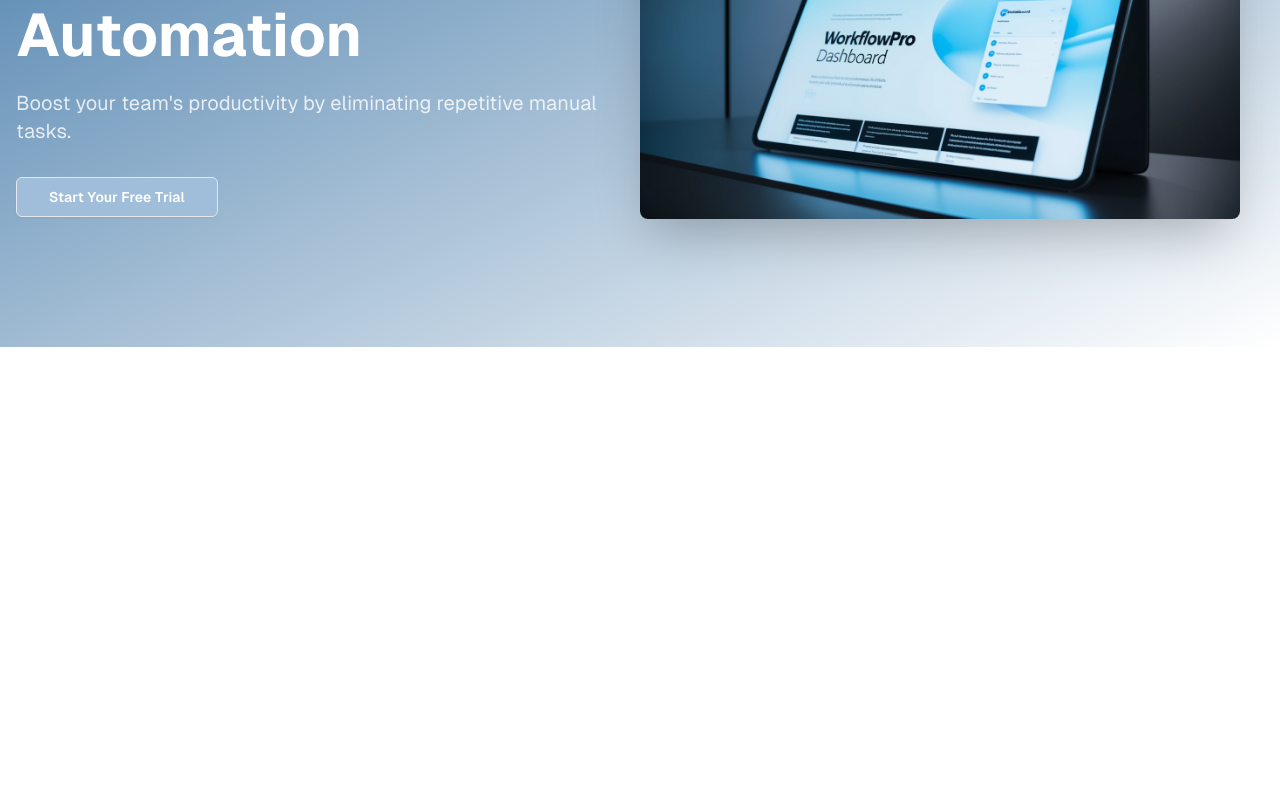
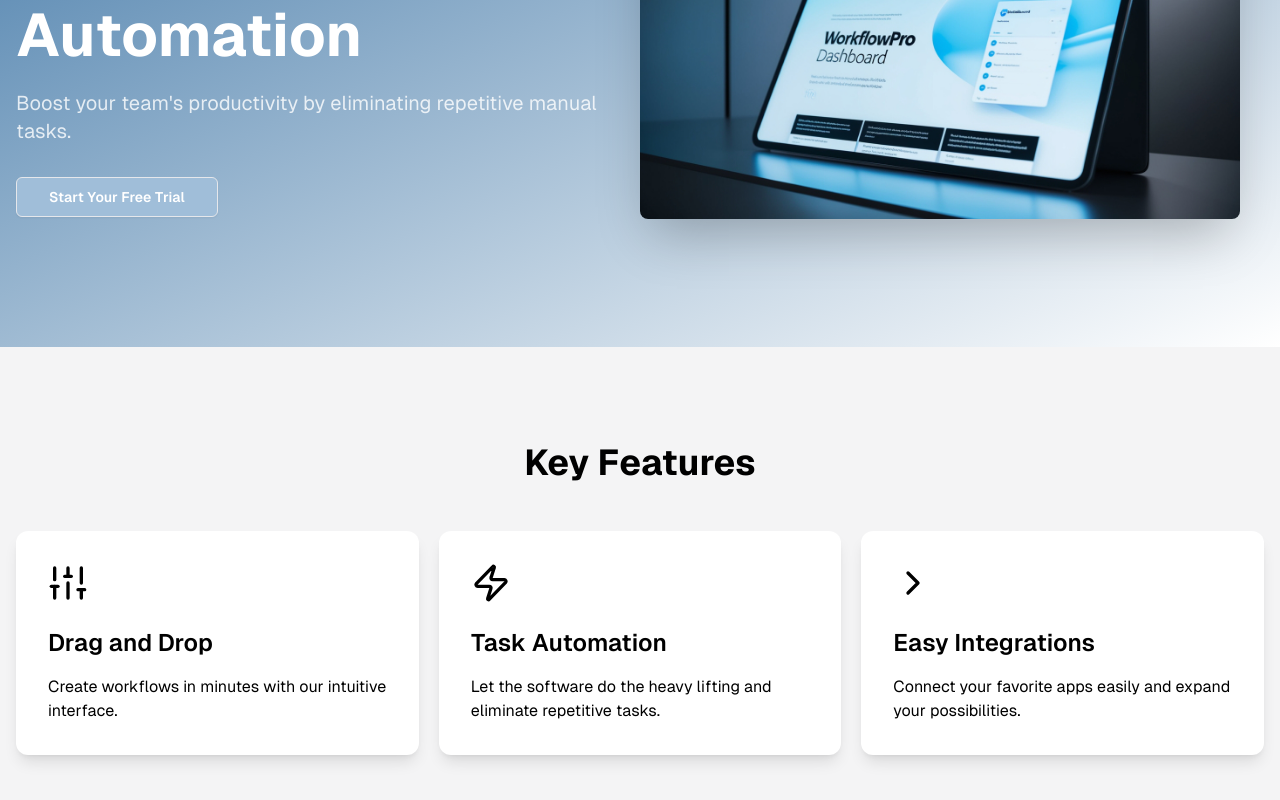
Before and after one commit to itseduardolima/WorkflowPro, a Next.js app: page / in a window 1280 px wide. Shown: the part 312-1112 px from the top of the page. Before the commit the page ends 800 px from the top, so only its background shows below. Built offline with nearby package versions, Linux system fonts and the light colour scheme.

Commit message:
feat: Feature section

```diff
--- a/src/app/page.tsx
+++ b/src/app/page.tsx
@@ -1,5 +1,6 @@
 "use client";
 
+import Features from "@/components/Features";
 import Header from "@/components/Header";
 import { Hero } from "@/components/Hero";
 
@@ -8,6 +9,7 @@ export default function Home() {
     <>
       <Header />
       <Hero />
+      <Features />
     </>
   );
 }
--- /dev/null
+++ b/src/components/Features.tsx
@@ -0,0 +1,71 @@
+import React from "react";
+import { motion } from "framer-motion";
+import { Sliders, Zap, ChevronRight } from "lucide-react";
+
+type Feature = {
+  icon: React.ReactNode;
+  title: string;
+  description: string;
+};
+
+const Features = () => {
+  const features: Feature[] = [
+    {
+      icon: <Sliders className="h-10 w-10 text-primary" />,
+      title: "Drag and Drop",
+      description: "Create workflows in minutes with our intuitive interface.",
+    },
+    {
+      icon: <Zap className="h-10 w-10 text-primary" />,
+      title: "Task Automation",
+      description:
+        "Let the software do the heavy lifting and eliminate repetitive tasks.",
+    },
+    {
+      icon: <ChevronRight className="h-10 w-10 text-primary" />,
+      title: "Easy Integrations",
+      description:
+        "Connect your favorite apps easily and expand your possibilities.",
+    },
+  ];
+
+  return (
+    <section id="features" className="py-24 bg-[#f4f4f5]">
+      <div className="container mx-auto px-4">
+        <motion.h2
+          className="text-4xl font-bold text-center mb-12"
+          initial={{ opacity: 0, y: 20 }}
+          whileInView={{ opacity: 1, y: 0 }}
+          transition={{ duration: 0.5 }}
+          viewport={{ once: true }}
+        >
+          Key Features
+        </motion.h2>
+        <div className="grid grid-cols-1 md:grid-cols-3 gap-5">
+          {features.map((feature, index) => (
+            <motion.div
+              key={index}
+              className="p-8 bg-white rounded-xl shadow-lg"
+              initial={{ opacity: 0, y: 20 }}
+              whileInView={{ opacity: 1, y: 0 }}
+              transition={{ duration: 0.5, delay: index * 0.1 }}
+              viewport={{ once: true }}
+            >
+              <motion.div
+                className="mb-6"
+                whileHover={{ scale: 1.1 }}
+                whileTap={{ scale: 0.9 }}
+              >
+                {feature.icon}
+              </motion.div>
+              <h3 className="text-2xl font-semibold mb-4">{feature.title}</h3>
+              <p className="text-muted-foreground">{feature.description}</p>
+            </motion.div>
+          ))}
+        </div>
+      </div>
+    </section>
+  );
+};
+
+export default Features;
```
